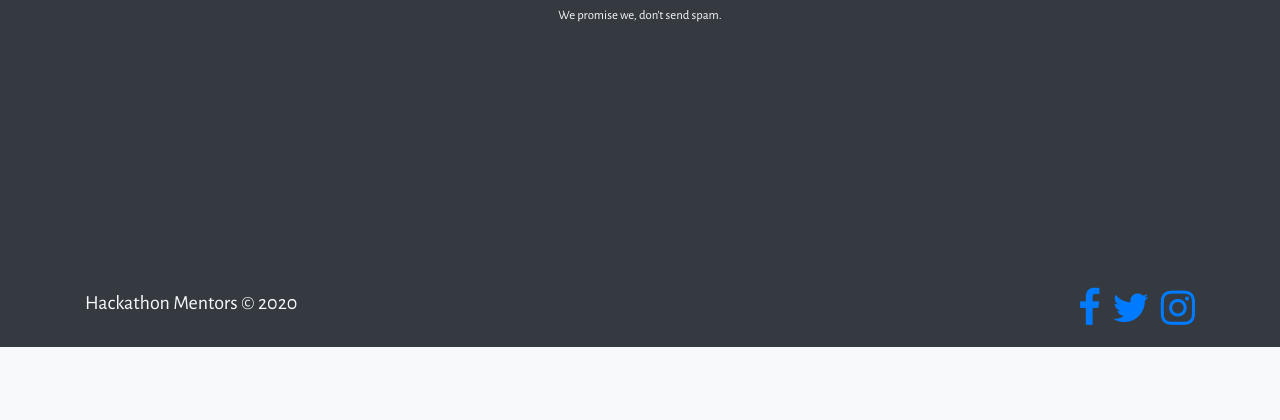
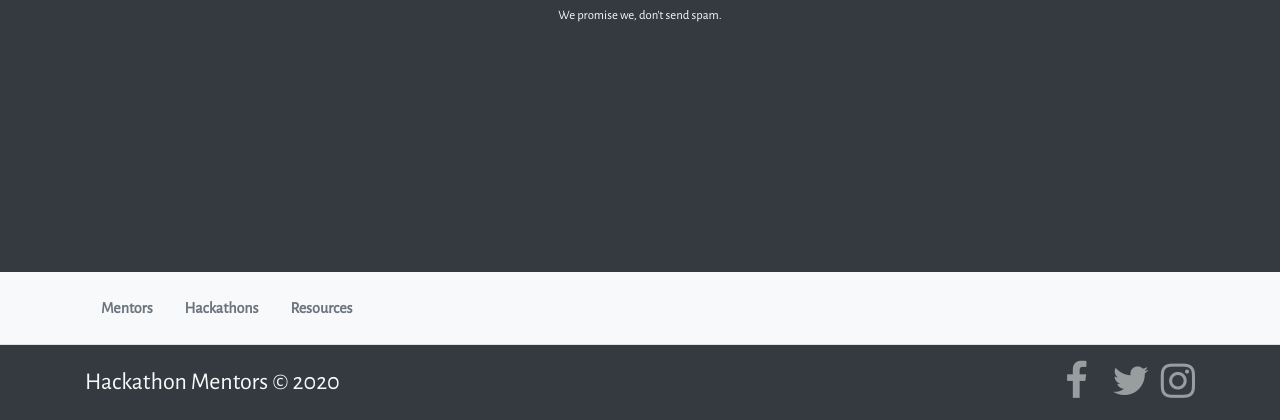
Before and after one commit to hackathon-mentors/hackathon-mentors-web, a Django app: page / in a window 1280 px wide. Shown: the part 2513-2933 px from the top of the page. Before the commit the page ends 2860 px from the top, so only its background shows below. Run offline with Django 3.2, Linux system fonts and the light colour scheme; some libraries are stand-ins or nearby versions.

Commit message:
:sparkles: improve footer

```diff
--- a/hackathonmentors/hackathonmentors/templates/structure/footer.html
+++ b/hackathonmentors/hackathonmentors/templates/structure/footer.html
@@ -1,12 +1,37 @@
-<footer class="bg-dark text-light py-3">
-  <div class="d-flex container flex-row justify-content-between lead">
-    <div class="text-light">
-      Hackathon Mentors © 2020
+<footer class="bg-light text-light">
+  <div class="container py-3 d-flex flex-column flex-md-row">
+    <a class="nav-link text-muted font-weight-bold" href="#">Mentors</a>
+    <a class="nav-link text-muted font-weight-bold" href="#">Hackathons</a>
+    <a class="nav-link text-muted font-weight-bold disabled" href="#" tabindex="-1" aria-disabled="true">Resources</a>
+  </div>
+
+  <hr class="clearfix w-100 my-0">
+
+  <div class="bg-dark">
+    <div class="d-flex container flex-row justify-content-between lead py-3">
+      <div class="text-light my-auto">
+        <span class="h4">Hackathon Mentors &copy; 2020</span>
+      </div>
+      <ul class="list-inline mb-0">
+        <li class="list-inline-item" style="width: 36px; height: auto;">
+          <a href="https://fb.me/hackathonmentors" class="text-white-50" target="_blank" style="width: 1.5rem;">
+            <i class="fa fa-2x fa-facebook">
+            </i>
+          </a>
+        </li>
+        <li class="list-inline-item">
+          <a href="https://twitter.com/hackathonmentor" class="text-white-50" target="_blank" style="width: 1.5rem;">
+            <i class="fa fa-2x fa-twitter">
+            </i>
+          </a>
+        </li>
+        <li class="list-inline-item">
+          <a href="https://instagram.com/hackathonmentors" class="text-white-50" target="_blank" style="width: 1.5rem;">
+            <i class="fa fa-2x fa-instagram">
+            </i>
+          </a>
+        </li>
+      </ul>
     </div>
-    <ul class="list-inline mb-0">
-      <li class="list-inline-item"><a href="https://fb.me/hackathonmentors" target="_blank"><i class="fa fa-2x fa-facebook"></i></a></li>
-      <li class="list-inline-item"><a href="https://twitter.com/hackathonmentor" target="_blank"><i class="fa fa-2x fa-twitter"></i></a></li>
-      <li class="list-inline-item"><a href="https://instagram.com/hackathonmentors" target="_blank"><i class="fa fa-2x fa-instagram"></i></a></li>
-    </ul>
   </div>
 </footer>
```
